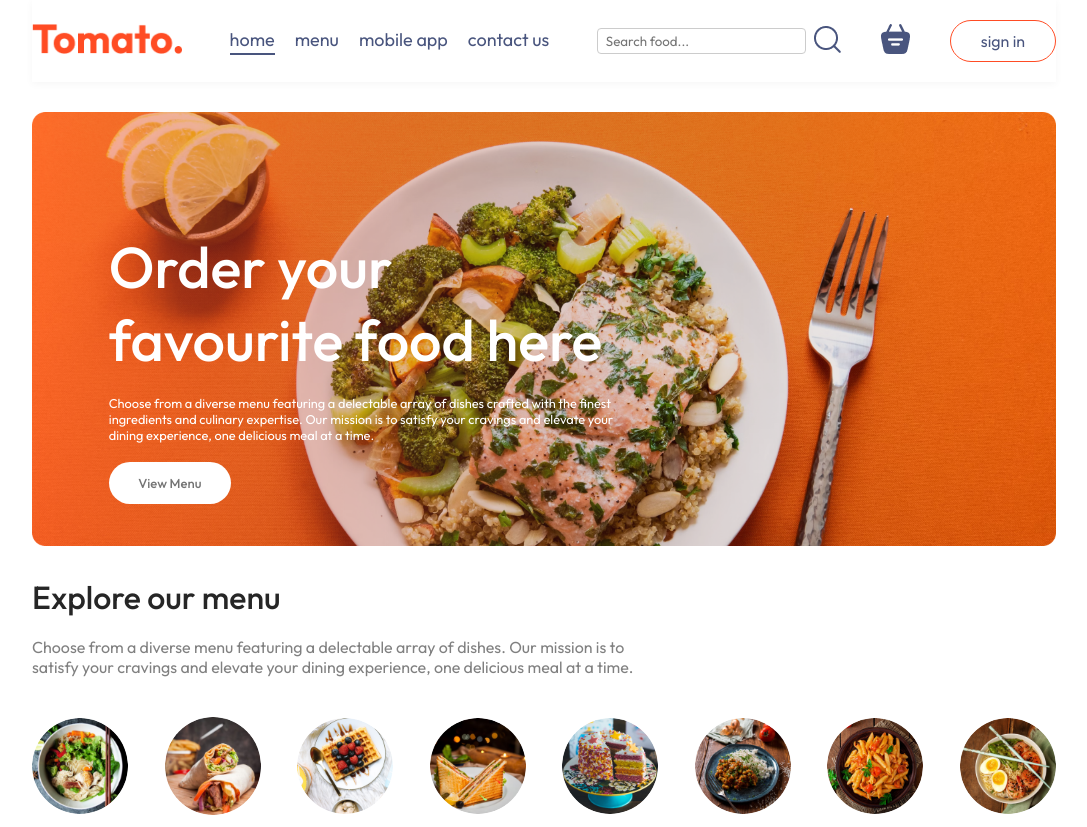
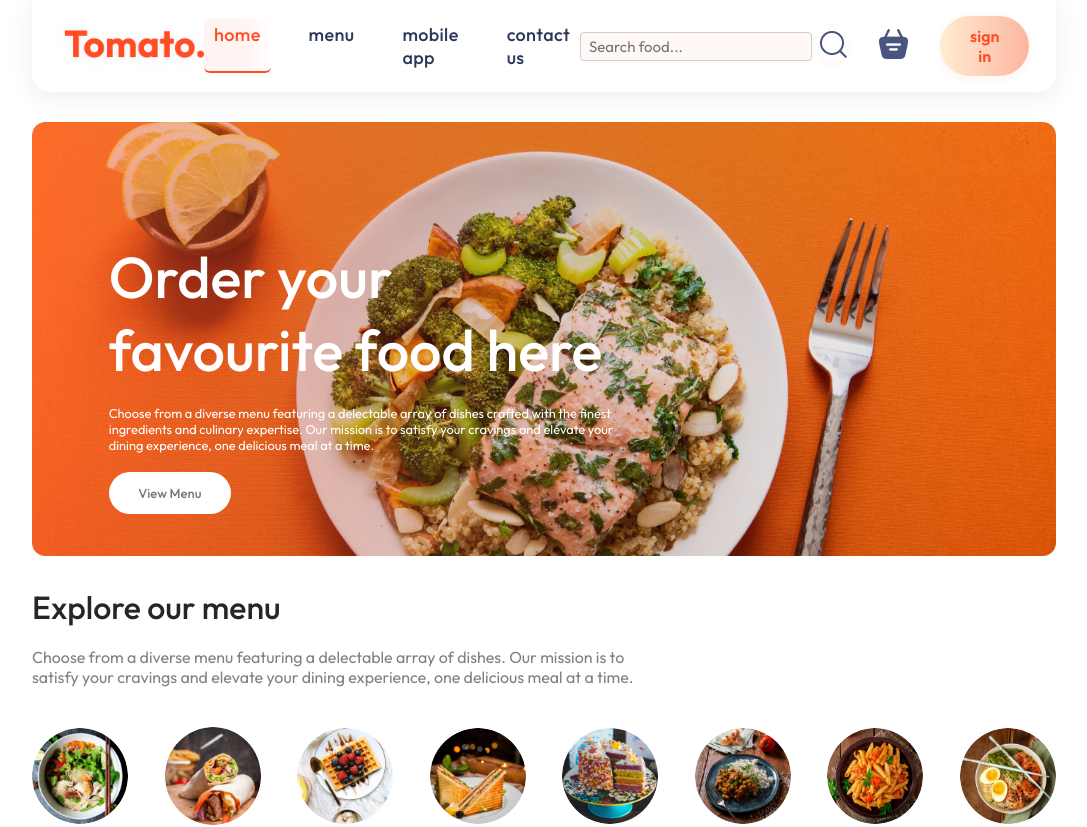
Before and after one commit to Abhaykishor/tomato, a React (Vite) app in the folder frontend/: page / in a window 1280 px wide. Shown: the top 827 px of the page, without its empty margins (96-1183 px from the left). Built offline with nearby package versions, Linux system fonts and the light colour scheme; no server answers.

Commit message:
initial commit

```diff
--- a/frontend/src/components/Navbar/Navbar.css
+++ b/frontend/src/components/Navbar/Navbar.css
@@ -1,40 +1,60 @@
 .navbar {
-    padding: 20px 0px;
+    padding: 16px 32px;
     display: flex;
     justify-content: space-between;
     align-items: center;
     position: sticky;
     top: 0;
     z-index: 1000;
-    background: #fff;
-    box-shadow: 0 2px 8px rgba(0,0,0,0.04);
+    background: rgba(255, 255, 255, 0.75);
+    box-shadow: 0 4px 24px rgba(80,80,120,0.10);
+    backdrop-filter: blur(12px);
+    border-radius: 0 0 18px 18px;
+    transition: background 0.3s;
 }
 
 .navbar .logo {
-    width: 150px;
+    width: 140px;
+    filter: drop-shadow(0 2px 6px rgba(80,80,120,0.08));
 }
 
 .navbar-menu {
     display: flex;
     list-style: none;
-    gap: 20px;
-    color: #49557E;
+    gap: 28px;
+    color: #2d3559;
     font-size: 18px;
+    font-weight: 500;
+    letter-spacing: 0.02em;
 }
 
 .navbar-menu .active {
     padding-bottom: 2px;
-    border-bottom: 2px solid #49557E;
+    border-bottom: 2.5px solid #FF4C24;
+    color: #FF4C24;
+    background: linear-gradient(90deg, #fff4f2 60%, transparent 100%);
+    border-radius: 0 0 8px 8px;
+}
+
+.navbar-menu a, .navbar-menu .active {
+    transition: color 0.2s, background 0.2s;
+    padding: 4px 10px;
+    border-radius: 6px;
+}
+
+.navbar-menu a:hover:not(.active) {
+    color: #FF4C24;
+    background: #fff4f2;
 }
 
 .navbar-right {
     display: flex;
     align-items: center;
-    gap: 40px;
+    gap: 32px;
 }
 
 .navbar-search-icon{
-position: relative;
+    position: relative;
 }
 
 .navbar-search-icon .dot{
@@ -45,26 +65,30 @@ position: relative;
     border-radius: 5px;
     top: -8px;
     right: -8px;
+    box-shadow: 0 0 6px #FF4C24aa;
 }
 
 .navbar-right button {
-    background: transparent;
+    background: linear-gradient(90deg, #ffecd2 0%, #fcb69f 100%);
     font-size: 16px;
-    color: #49557E;
-    border: 1px solid #FF4C24;
+    color: #FF4C24;
+    border: none;
     padding: 10px 30px;
     border-radius: 50px;
     cursor: pointer;
-    transition: 0.3s;
+    font-weight: 600;
+    box-shadow: 0 2px 8px rgba(255,76,36,0.08);
+    transition: background 0.3s, color 0.2s, box-shadow 0.2s;
 }
 
 .navbar-right button:hover {
-    background: #fff4f2;
+    background: #FF4C24;
+    color: #fff;
+    box-shadow: 0 4px 16px rgba(255,76,36,0.13);
 }
 
 .navbar-profile{
     position: relative;
-
 }
 .navbar-profile-dropdown{
     position: absolute;
@@ -77,12 +101,16 @@ position: relative;
     align-items: center;
     gap: 10px;
     cursor: pointer;
+    padding: 6px 0;
+    border-radius: 4px;
+    transition: background 0.2s, color 0.2s;
 }
 .navbar-profile-dropdown img{
     width: 20px;
 }
 .navbar-profile-dropdown li:hover{
     color: #FF4C24;
+    background: #fff4f2;
 }
 .navbar-profile:hover .navbar-profile-dropdown{
     display: flex;
@@ -90,60 +118,71 @@ position: relative;
     gap: 10px;
     background-color: #fff2ef;
     padding: 12px 25px;
-    border-radius: 4px;
-    border: 1px solid tomato;
+    border-radius: 8px;
+    border: 1px solid #FF4C24;
     outline: 2px solid white;
     list-style: none;
+    box-shadow: 0 2px 12px rgba(255,76,36,0.07);
 }
 .navbar-profile hr{
-    background-color: gray;
+    background-color: #eee;
     height: 1px;
     border: none;
 }
+
+/* Search input enhancements */
+.navbar-right input[type="text"] {
+    padding: 7px 14px;
+    border-radius: 8px;
+    border: 1.5px solid #eee;
+    font-size: 15px;
+    outline: none;
+    background: #fff8f6;
+    transition: border 0.2s, box-shadow 0.2s;
+    box-shadow: 0 1px 4px rgba(255,76,36,0.04);
+}
+.navbar-right input[type="text"]:focus {
+    border: 1.5px solid #FF4C24;
+    background: #fff;
+    box-shadow: 0 2px 8px rgba(255,76,36,0.09);
+}
+
 @media (max-width:1050px) {
     .navbar .logo {
-        width: 140px;
+        width: 120px;
     }
-
     .navbar-menu {
-        gap: 20px;
+        gap: 18px;
         font-size: 17px;
     }
-
     .navbar-right {
-        gap: 30px;
+        gap: 22px;
     }
-
     .navbar-right img {
         width: 22px;
     }
-
     .navbar-right button {
-        padding: 8px 25px;
+        padding: 8px 22px;
     }
 }
 
 @media (max-width:900px) {
     .navbar .logo {
-        width: 120px;
+        width: 100px;
     }
-
     .navbar-menu {
-        gap: 15px;
+        gap: 12px;
         font-size: 16px;
     }
-
     .navbar-right {
-        gap: 20px;
+        gap: 14px;
     }
-
     .navbar-right img {
         width: 20px;
     }
-
     .navbar-right button {
         font-size: 15px;
-        padding: 7px 20px;
+        padding: 7px 16px;
     }
 }
 
```
